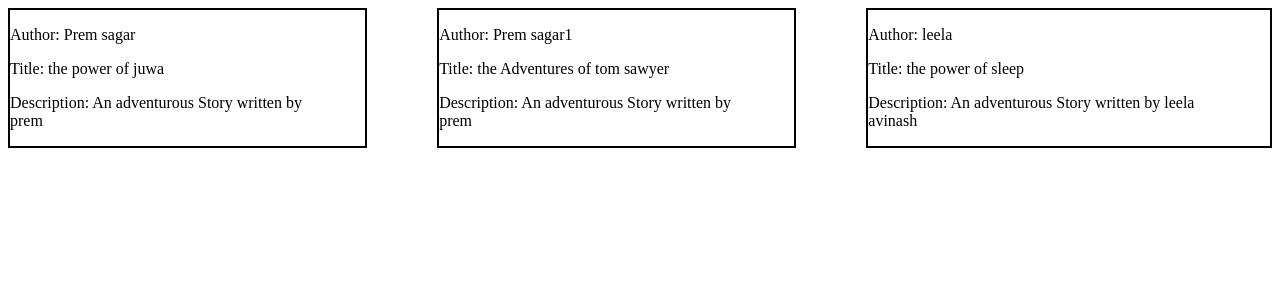
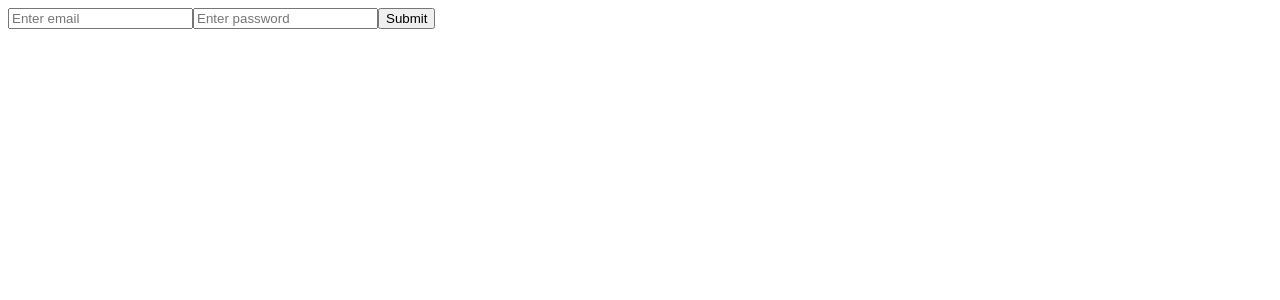
Before and after one commit to Giriprasad1432/React-fundamentals, a React (Vite) app in the folder practice/: page / in a window 1280 px wide. Shown: the top 300 px of the page. Built offline with nearby package versions, Linux system fonts and the light colour scheme.

Commit message:
react fundamentals completed

```diff
--- a/practice/src/App.jsx
+++ b/practice/src/App.jsx
@@ -1,67 +1,52 @@
-import Profile from "./Profile.jsx"
-import "./ProductCart.css"
-import "./App.css"
-import BlogPost from "./BlogPost"
-import Giri from "./Giri.jsx"
-import ProductCart from "./ProductCart.jsx"
+import { useState } from "react"
 function App() {
-  const Products = [{
-    product_name: "drinks",
-    price: 40,
-    isavailable:true
-  },
-  {
-    product_name: "books",
-    price: 9999,
-    isavailable:false
-  },
-  {
-    product_name: "pens",
-    price: 753,
-    isavailable:true
+  const [formdata, setFormdata] = useState({email:"",pass:""});
+  const [count, setCount] = useState(0);
+  const handleClick = (name) => {
+    console.log("you clicked the button");
+    alert("you clicked the button " + name);
   }
-  ]
-  const prem = {
-    name: "PREM SAGAR",
-    course: "B.tech(CSE)",
-    blood_group: "o -VE",
-    roll_no: "24VV1A0518",
-    dob: "18/17/2028"
+  const handleChange = (event) => {
+    setFormdata({
+      ...formdata,[event.target.name]:event.target.value
+    }
+  )
+}
+
+  const handleEmail = (event) => {
+    setFormdata(event.target.value)
   }
 
-  const Post=[
-    { id:1,
-      author:"Prem sagar",
-      title:"the power of juwa",
-      desc:"An adventurous Story written by prem"
-    },
-    { id: 2,
-      author:"Prem sagar1",
-      title:"the Adventures of tom sawyer",
-      desc:"An adventurous Story written by prem"
-    },
-    { id: 3,
-      author:"leela",
-      title:"the power of sleep",
-      desc:"An adventurous Story written by leela avinash"
-    }]
+
+
+  const handlePassword = (event) => {
+    setFormdata(event.target.value)
+  }
+
+  const handleSubmit = (event) => {
+    event.preventDefault();
+    console.log("you Submitted the button");
+    alert(` ${formdata.email} ${formdata.pass} is changed `);
+  }
+
+
+  const handleIncrement = () => {
+    setCount((Count) => Count + 1);
+    console.log(count)
+  }
+
 
   return (
-    <div class="box2">
-      {/* <Profile/>
-      <div class="box1">
-      <ProductCart {...object1}/>
-      <ProductCart {...object2}/>
-      </div> */}
-      {/* <Giri {...prem}/> */}
-      {/* { Products.map((products)=>(<ProductCart product_name={products.product_name} price={products.price}
-      isavailable={products.isavailable}/>
-      ))
-      } */}
-       { Post.map((books)=>(<BlogPost key={books.id} author={books.author}
-       title={books.title}
-      desc={books.desc}/>))}
+    <div>
+      <form onSubmit={handleSubmit}>
+        <input type="email" name="email" placeholder="Enter email" onChange={handleChange}></input>
+        <input type="password" name="pass" placeholder="Enter password" onChange={handleChange} ></input>
+        <button type="submit" >Submit</button>
+      </form>
+      {/* <p>{count}</p>
+  <button type="submit" onClick={handleIncrement}>Submit</button> */}
     </div>
+
   )
 }
 
```
Also changed, not shown: practice/src/ButtonClick.jsx (added, +9 -0 lines).
